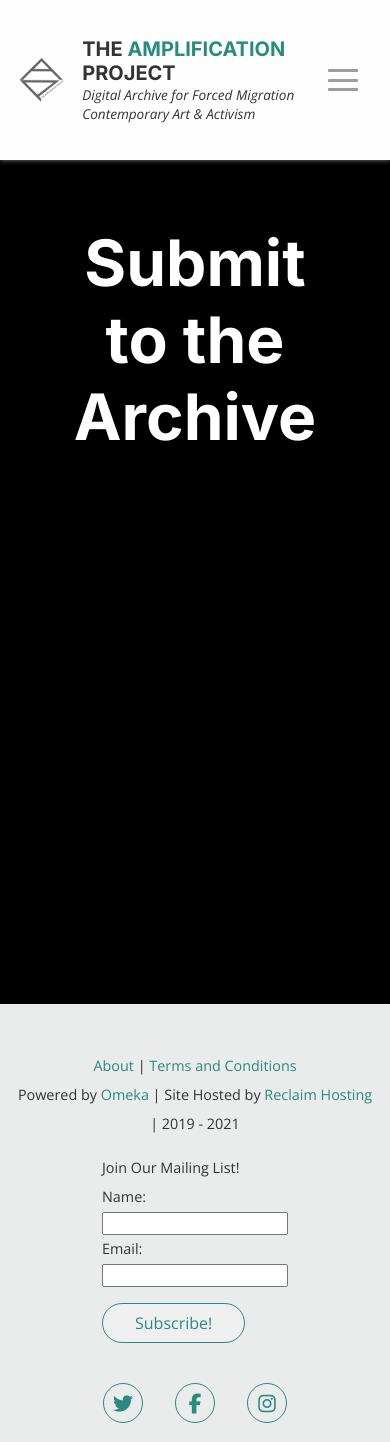
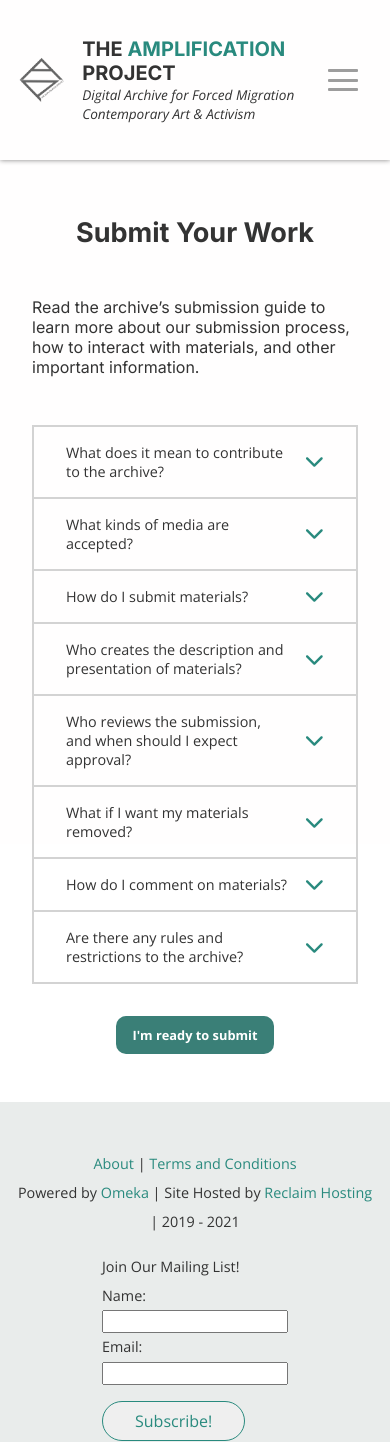
Before and after one commit to czhangy/TheAmplificationProject, a Vue app: page /submit in a window 390 px wide. Shown: the top 1442 px of the page. Built offline with nearby package versions, Linux system fonts and the light colour scheme.

Commit message:
Submit base page

```diff
--- a/src/assets/styles/_variables.scss
+++ b/src/assets/styles/_variables.scss
@@ -24,5 +24,5 @@ $menu-content: 999;
 $modal-content: 999;
 // Misc
 $box-shadow: lighten(#404040, 25);
-$title-margin: 5rem;
+$title-margin: calc(clamp(2.5rem, 1.500rem + 4.000vw, 5rem));
 $mobile: 900px
--- /dev/null
+++ b/src/components/Accordion.vue
@@ -0,0 +1,96 @@
+<template>
+  <div class="accordion">
+    <div class="accordion-entry" v-for="(panel, i) in panelContent" :key="i">
+      <div class="accordion-panel">
+        <p>{{ panel.title }}</p>
+        <i
+          class="fa fa-chevron-down"
+          aria-hidden="true"
+          v-if="!accordionOpen[i]"
+          @click="handleAccordionClick(i)"
+        ></i>
+        <i
+          class="fa fa-chevron-up"
+          aria-hidden="true"
+          v-else
+          @click="handleAccordionClick(i)"
+        ></i>
+      </div>
+      <p class="panel-body" v-if="accordionOpen[i]">{{ panel.body }}</p>
+    </div>
+  </div>
+</template>
+
+<script>
+export default {
+  name: "Accordion",
+  props: {
+    panelContent: {
+      type: Array,
+      default: [],
+    },
+  },
+  data() {
+    return {
+      accordionOpen: [],
+    };
+  },
+  mounted() {
+    for (let i = 0; i < this.panelContent.length; i++)
+      this.accordionOpen[i] = false;
+  },
+  methods: {
+    handleAccordionClick(i) {
+      this.accordionOpen[i] = !this.accordionOpen[i];
+    },
+  },
+};
+</script>
+
+<style lang="scss" scoped>
+.accordion {
+  // Container border
+  border: 2px solid lightgrey;
+  border-bottom: none;
+  // Typography
+  font-family: $alt-font;
+  font-size: $body-font-size;
+  // Sizing
+  width: 100%;
+
+  .accordion-entry {
+    // Border
+    border-bottom: 2px solid lightgrey;
+
+    .accordion-panel {
+      // Flexbox for layout
+      display: flex;
+      justify-content: space-between;
+      align-items: center;
+      // Spacing
+      padding: 1rem 2rem;
+
+      i {
+        // Icon styling
+        color: $accent-teal;
+        font-size: 1.2rem;
+        // Clickable
+        cursor: pointer;
+        // Spacing
+        margin-left: 1rem;
+      }
+    }
+
+    .panel-body {
+      // Typography
+      font-style: italic;
+      // Border
+      border-top: 2px solid lightgrey;
+      // Background
+      background: lighten(lightgrey, 10);
+      // Spacing
+      padding: 1rem 2rem;
+    }
+  }
+}
+</style>
--- a/src/views/Submit.vue
+++ b/src/views/Submit.vue
@@ -1,21 +1,119 @@
 <template>
-  <div class="submit">Submit to the Archive</div>
+  <div class="submit">
+    <h2>Submit Your Work</h2>
+    <p class="submit-subheader">
+      Read the archive’s submission guide to learn more about our submission
+      process, how to interact with materials, and other important information.
+    </p>
+    <Accordion :panelContent="panelContent" />
+    <router-link to="/">I'm ready to submit</router-link>
+  </div>
 </template>
 
 <script>
+import Accordion from "@/components/Accordion";
+
 export default {
   name: "Submit",
+  components: {
+    Accordion,
+  },
+  data() {
+    return {
+      panelContent: [
+        {
+          title: "What does it mean to contribute to the archive?",
+          body: "Filler text",
+        },
+        {
+          title: "What kinds of media are accepted?",
+          body: "Filler text",
+        },
+        {
+          title: "How do I submit materials?",
+          body: "Filler text",
+        },
+        {
+          title: "Who creates the description and presentation of materials?",
+          body: "Filler text",
+        },
+        {
+          title:
+            "Who reviews the submission, and when should I expect approval?",
+          body: "Filler text",
+        },
+        {
+          title: "What if I want my materials removed?",
+          body: "Filler text",
+        },
+        {
+          title: "How do I comment on materials?",
+          body: "Filler text",
+        },
+        {
+          title: "Are there any rules and restrictions to the archive?",
+          body: "Filler text",
+        },
+      ],
+    };
+  },
 };
 </script>
 
 <style scoped lang="scss">
+@import url("https://fonts.googleapis.com/css2?family=Inter:wght@400&display=swap");
+
 .submit {
-  color: white;
-  background: black;
-  height: 100vh;
+  // Sizing
   width: 100%;
-  text-align: center;
-  font-size: 4rem;
-  padding: 4rem;
+  // Flexbox for centering
+  display: flex;
+  flex-direction: column;
+  align-items: center;
+  // Spacing
+  padding: 1rem calc(clamp(2rem, -3.143rem + 20.571vw, 20rem));
+
+  h2 {
+    // Typography
+    text-align: center;
+    font-size: $header-font-size;
+    // Spacing
+    margin-top: $title-margin;
+  }
+
+  .submit-subheader {
+    // Spacing
+    margin: 3rem 0;
+    // Typography
+    font-weight: normal;
+    font-size: $subheader-font-size;
+  }
+
+  a {
+    // Button styling
+    background: $accent-dark-teal;
+    padding: 0.625rem 1rem;
+    border-radius: 10px;
+    // Typography
+    font-family: $alt-font;
+    font-weight: $bold;
+    font-size: calc(clamp(0.8rem, 0.64rem + 0.64vw, 1.2rem));
+    color: white;
+    // Remove effects of router link
+    text-decoration: none;
+    // Smooth hover animation
+    transition: transform 0.2s ease;
+    // Spacing
+    margin: 2rem 0;
+  }
+}
+
+// Sticky hover
+@media (hover: hover) {
+  a {
+    &:hover {
+      transform: scale(1.05);
+    }
+  }
 }
 </style>
```
